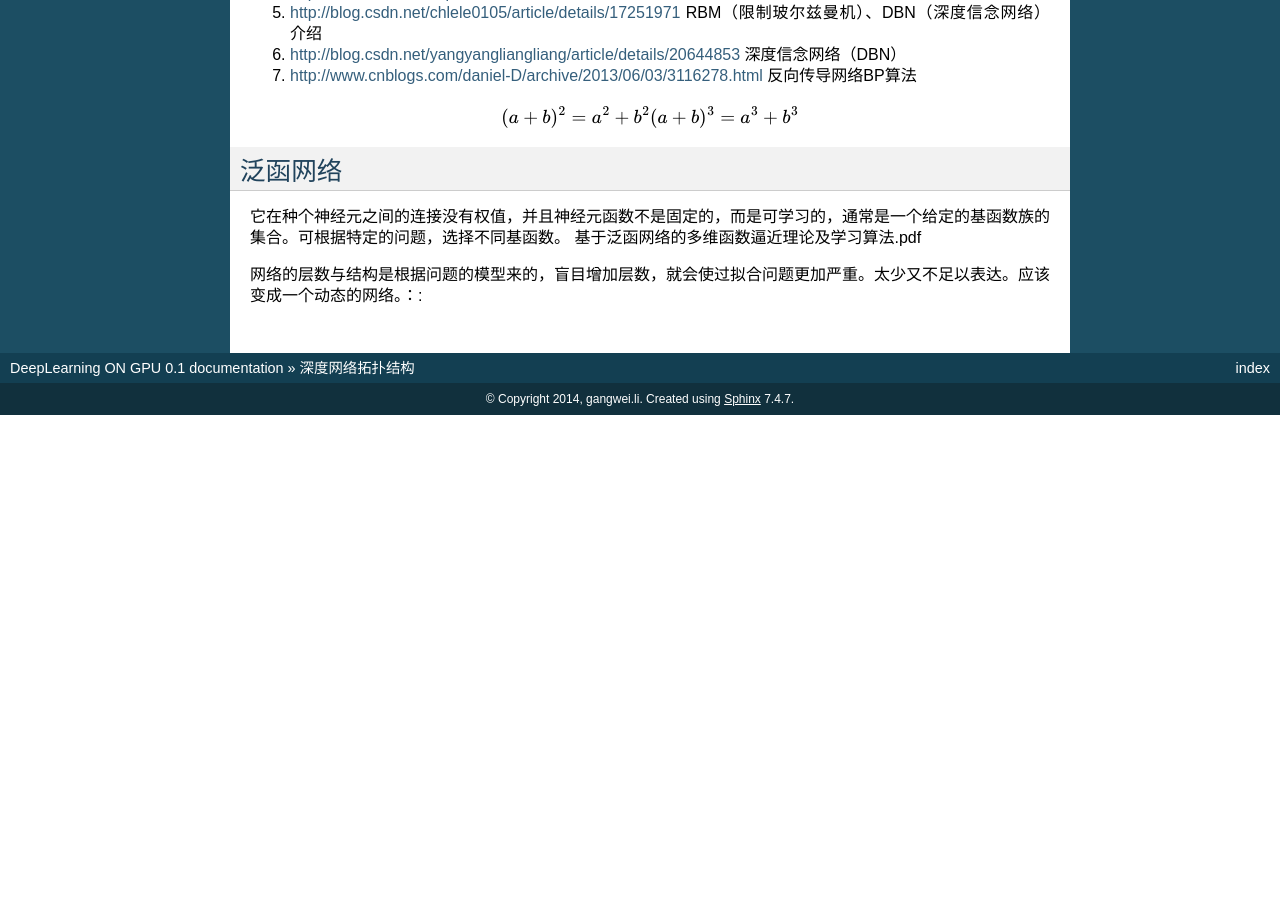
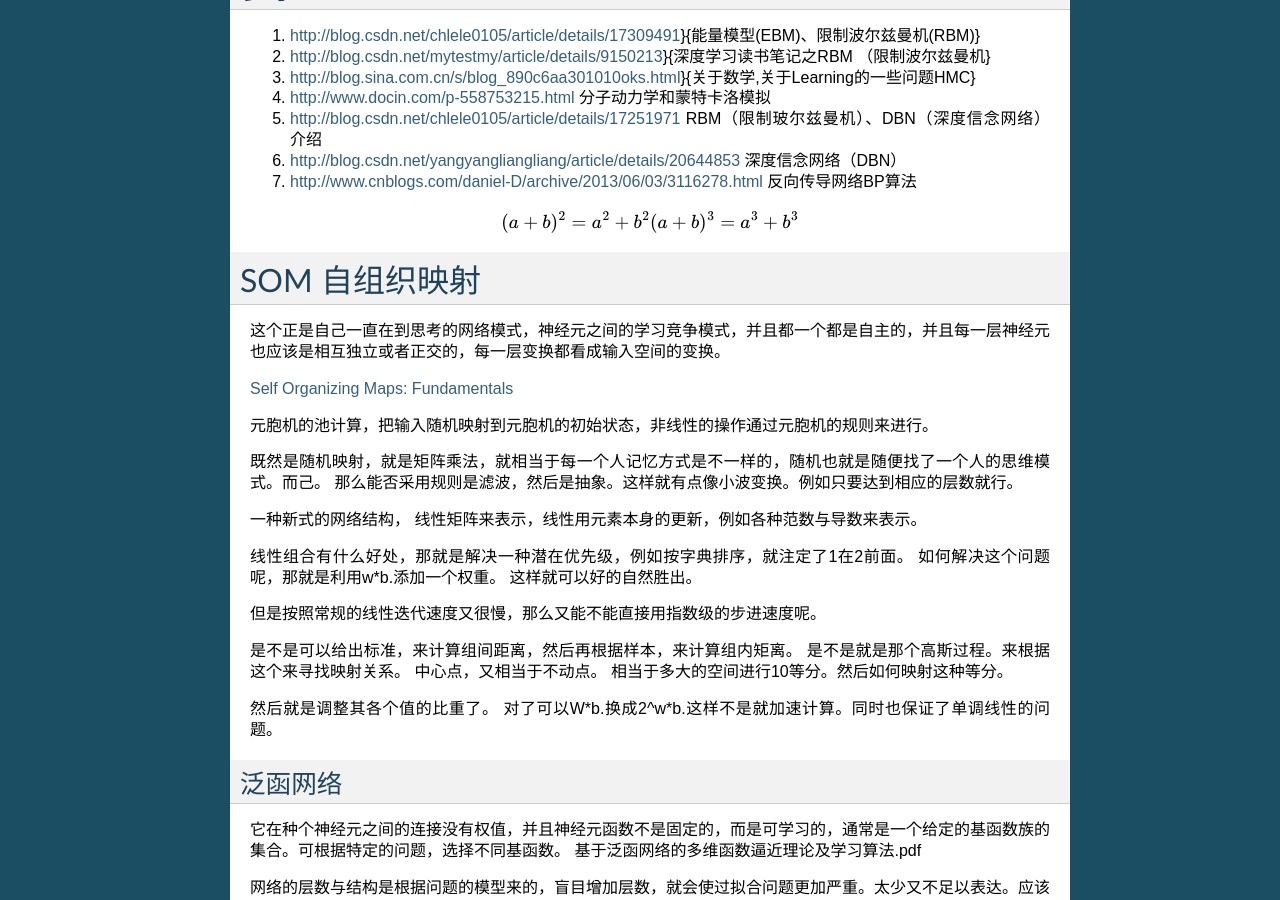
Before and after one commit to gwli/DeepLearningOnGPU, a Sphinx documentation site: the page built from source/Stage_2/toplogyStructure.rst, in a window 1280 px wide and 900 px high, scrolled down 7257 px. Built offline with Sphinx 7.4.7, drawn with Linux system fonts in a browser that asks for light colours; before the commit the page ends 7672 px from its top, so only the background shows below that.

Commit message:
添加SOM

```diff
--- a/source/Stage_2/toplogyStructure.rst
+++ b/source/Stage_2/toplogyStructure.rst
@@ -74,6 +74,8 @@
 .. include:: /Stage_2/toplogyStructure/gan.rst
 .. include:: /Stage_2/toplogyStructure/RBM.rst
 .. include:: /Stage_2/toplogyStructure/SVM.rst
+.. include:: /Stage_2/toplogyStructure/SOM.rst
+.. include:: /Stage_2/toplogyStructure/CelluarRC.rst
 
 
 
--- /dev/null
+++ b/source/Stage_2/toplogyStructure/SOM.rst
@@ -0,0 +1,8 @@
+**************
+SOM 自组织映射
+**************
+
+
+这个正是自己一直在到思考的网络模式，神经元之间的学习竞争模式，并且都一个都是自主的，并且每一层神经元也应该是相互独立或者正交的，每一层变换都看成输入空间的变换。
+
+`Self Organizing Maps: Fundamentals <http://www.cs.bham.ac.uk/~jxb/NN/l16.pdf>`_
--- a/source/Stage_2/toplogyStructure/cnn.rst
+++ b/source/Stage_2/toplogyStructure/cnn.rst
@@ -1,5 +1,6 @@
+************
 卷积神经网络
-============
+************
 
 R01 卷积滤波示意图
 
@@ -12,10 +13,21 @@ R01 卷积滤波示意图
    }
 
 
+
+
+
 卷积神经网络里，简单的理解那就是每一层的Filter如选，以及Pooling的大小如何选。最后要这些每一层的信息都要传递给决策层。
 
 
 不管什么神经网络最后都链接上一个MLP来做判决的。
+
+
+
+可视化
+======
+
+#.
+
 
 Normalization
 -------------
```
